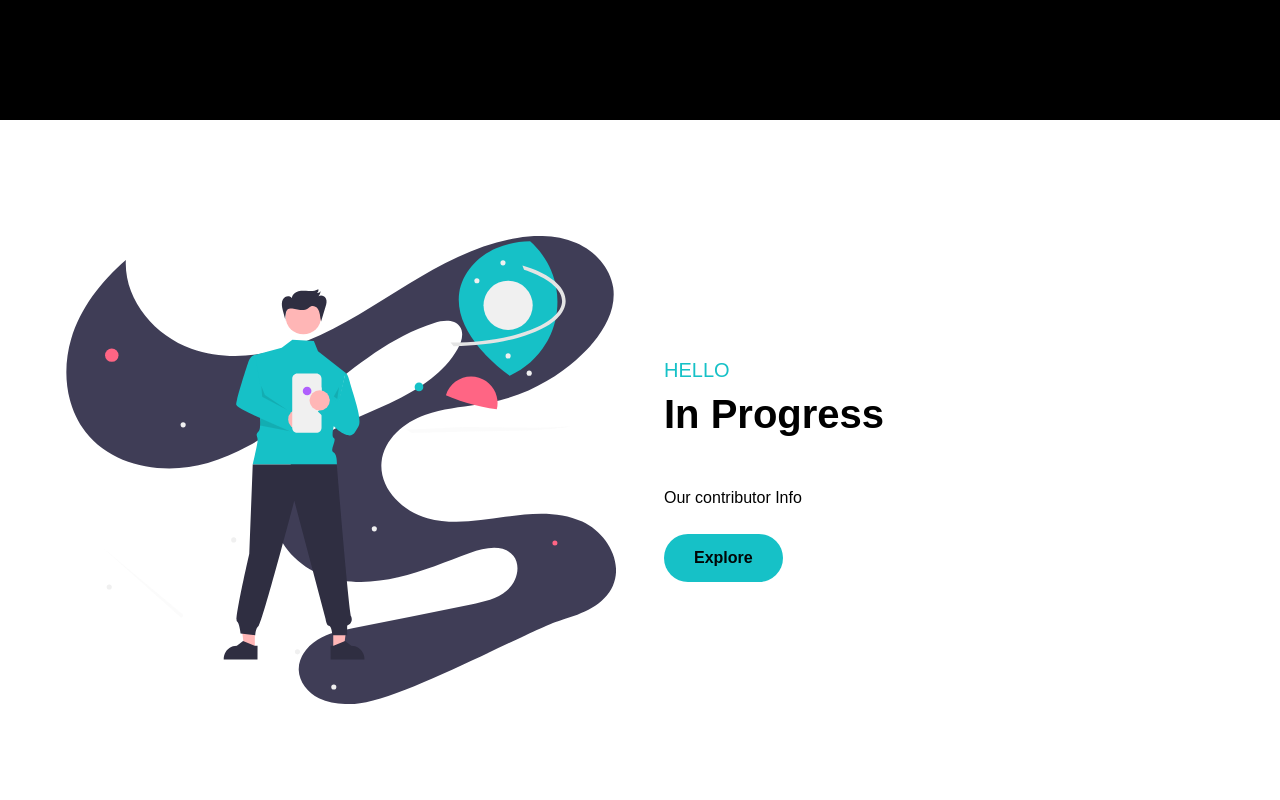
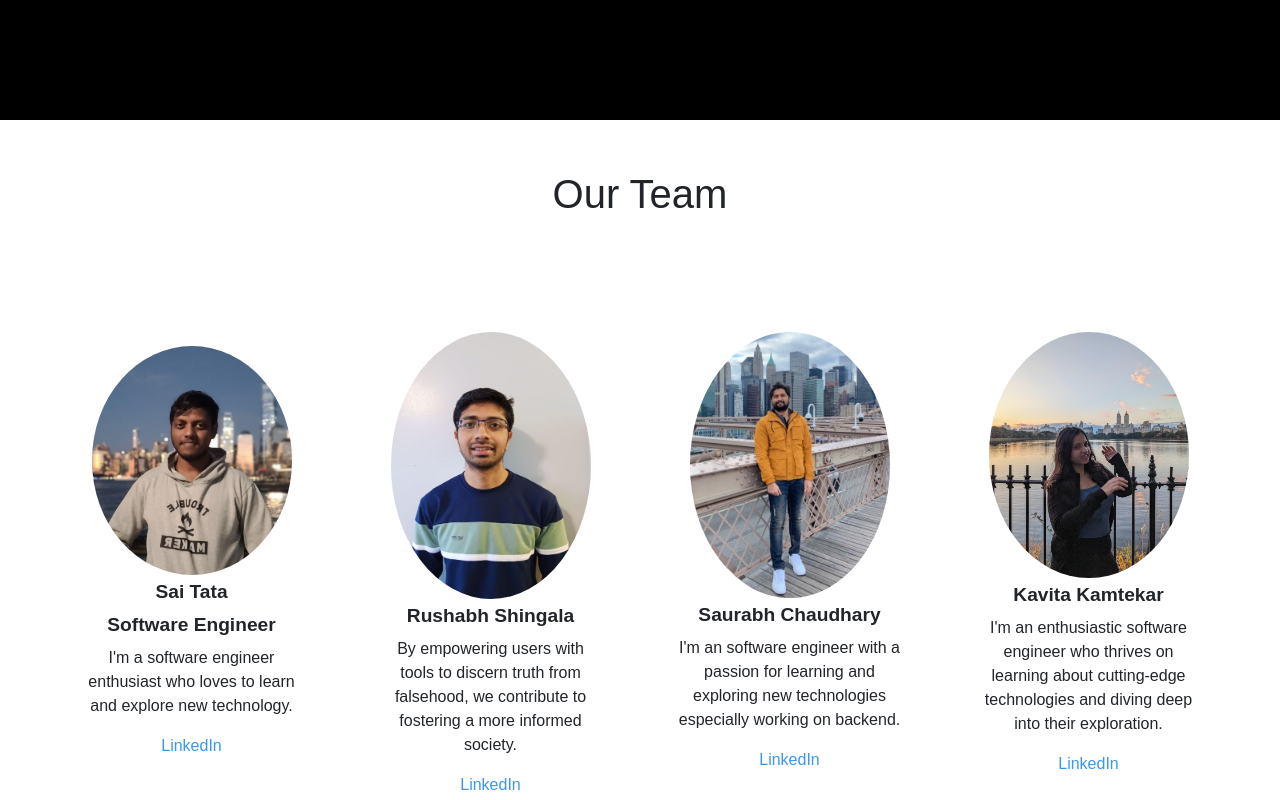
Before and after one commit to Saitata7/2024S-JusticeLeague, a React (Create React App) app in the folder source_code/: page / in a window 1280 px wide. Shown: the part 1380-2180 px from the top of the page. Built offline with nearby package versions, Linux system fonts and the light colour scheme; no server answers; a web font is replaced by a local one.

Commit message:
Removed contribution info

```diff
--- a/source_code/src/pages/index.js
+++ b/source_code/src/pages/index.js
@@ -41,16 +41,17 @@ import Footer from "../components/footer";
         btnText="Verify News"
       />
 
-      <InfoSectionLight
+      {/* <InfoSectionLight
         image={Image2}
         id="discover"
         subtitle="Hello"
         title="In Progress"
         text="Our contributor Info"
         btnText="Explore"
-      />
+      /> */}
+
+      <Contribution />
       <Services />
-      <Contribution />
       <InfoSectionLight
         image={Image1}
         id="contact"
```
